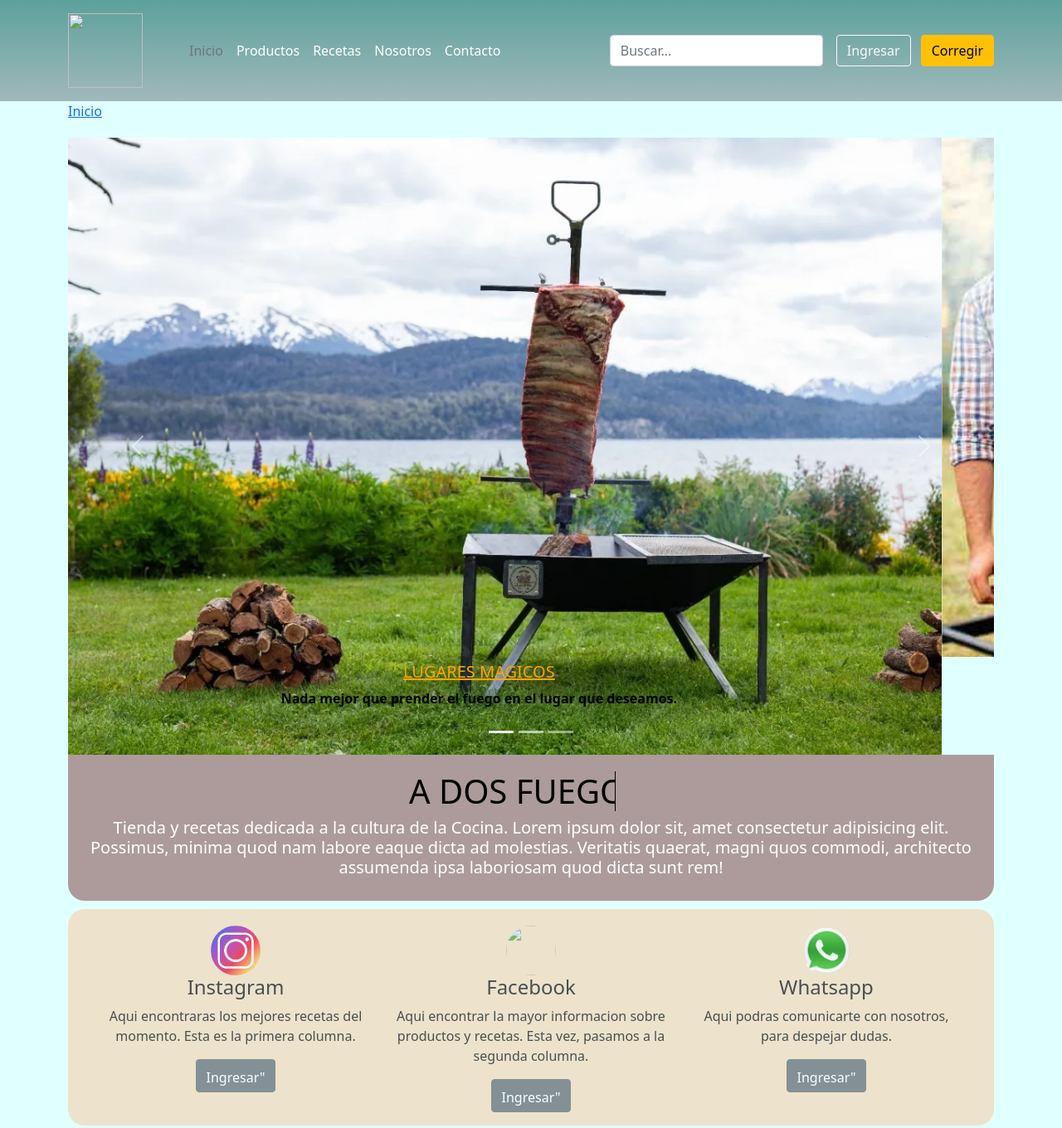
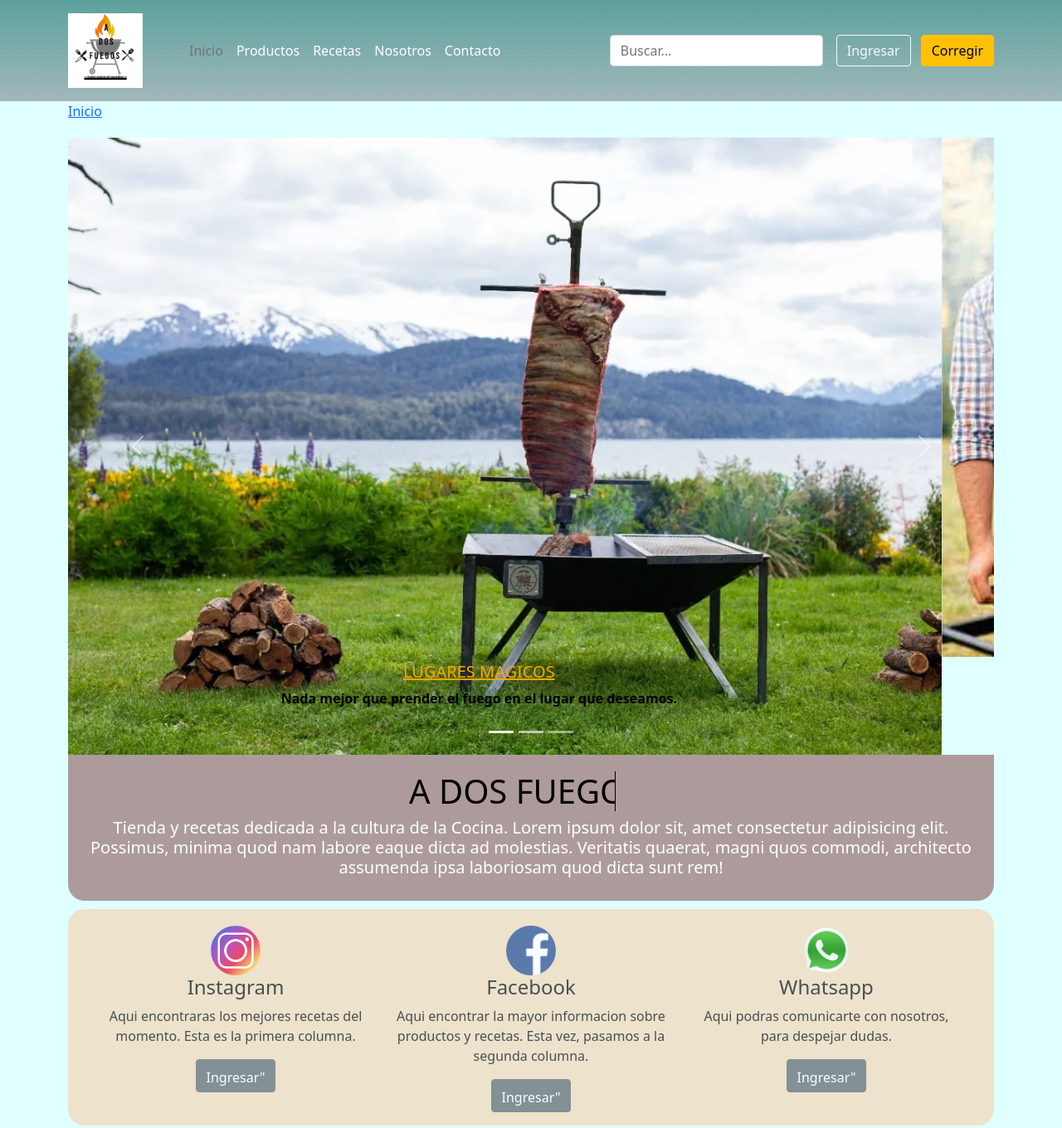
Before and after one commit to FauroB95/Tienda-de-articulos-para-Asar-e-informacion---19295, a website: page index.html in a window 1280 px wide. Shown: the top 1360 px of the page at 83% size. Drawn offline with nearby package versions, Linux system fonts and the light colour scheme; files that its build step writes are made by us from their sources; the site is published under a folder, as on GitHub Pages, so addresses that start at the root find nothing.

Commit message:
Se restauraron algunas imagenes, tenian una /que no servia

```diff
--- a/index.html
+++ b/index.html
@@ -18,7 +18,7 @@
         <div class="container">
             <div class="d-flex flex-wrap align-items-center justify-content-center justify-content-lg-start">
                 <a href="Logos/Logo A DOS FUEGOS.png" class="d-flex align-items-center mb-2 mb-lg-0 text-white text-decoration-none">
-                    <img id="imagLogo" src="/Logos/Logo A DOS FUEGOS.png" alt="">
+                    <img id="imagLogo" src="Logos/Logo A DOS FUEGOS.png" alt="">
                     <svg class="bi me-2" width="40" height="32" role="img" aria-label="Bootstrap"><use xlink:href="#bootstrap"></use></svg>
                 </a>
 
@@ -112,7 +112,7 @@
                     </div>
 
                     <div class="col-sm-4 titulo__alineado escalarRedes">
-                        <img class="bd-placeholder-img rounded-circle rotarRedes" width="60" height="60" src="/Logos/Logo Facebook.png" role="img" aria-label="Marcador de posición: 60 x 60" preserveAspectRatio="xMidYMid slice" focusable="false"></img>
+                        <img class="bd-placeholder-img rounded-circle rotarRedes" width="60" height="60" src="Logos/Logo Facebook.png" role="img" aria-label="Marcador de posición: 60 x 60" preserveAspectRatio="xMidYMid slice" focusable="false"></img>
                         <h4><font style="vertical-align: inherit;"><font style="vertical-align: inherit;">Facebook</font></font></h4>
                         <p><font style="vertical-align: inherit;"><font style="vertical-align: inherit;">Aqui encontrar la mayor informacion sobre productos y recetas. </font><font style="vertical-align: inherit;">Esta vez, pasamos a la segunda columna.</font></font></p>
                         <p><a class="btn btn-secondary" href="#"><font style="vertical-align: inherit;"><font style="vertical-align: inherit;">Ingresar"</font></font></a></p>
```
Also changed, not shown: contacto.html (+2 -2 lines), nosotros.html (+1 -1 lines), productos.html (+1 -1 lines), recetas.html (+1 -1 lines).
